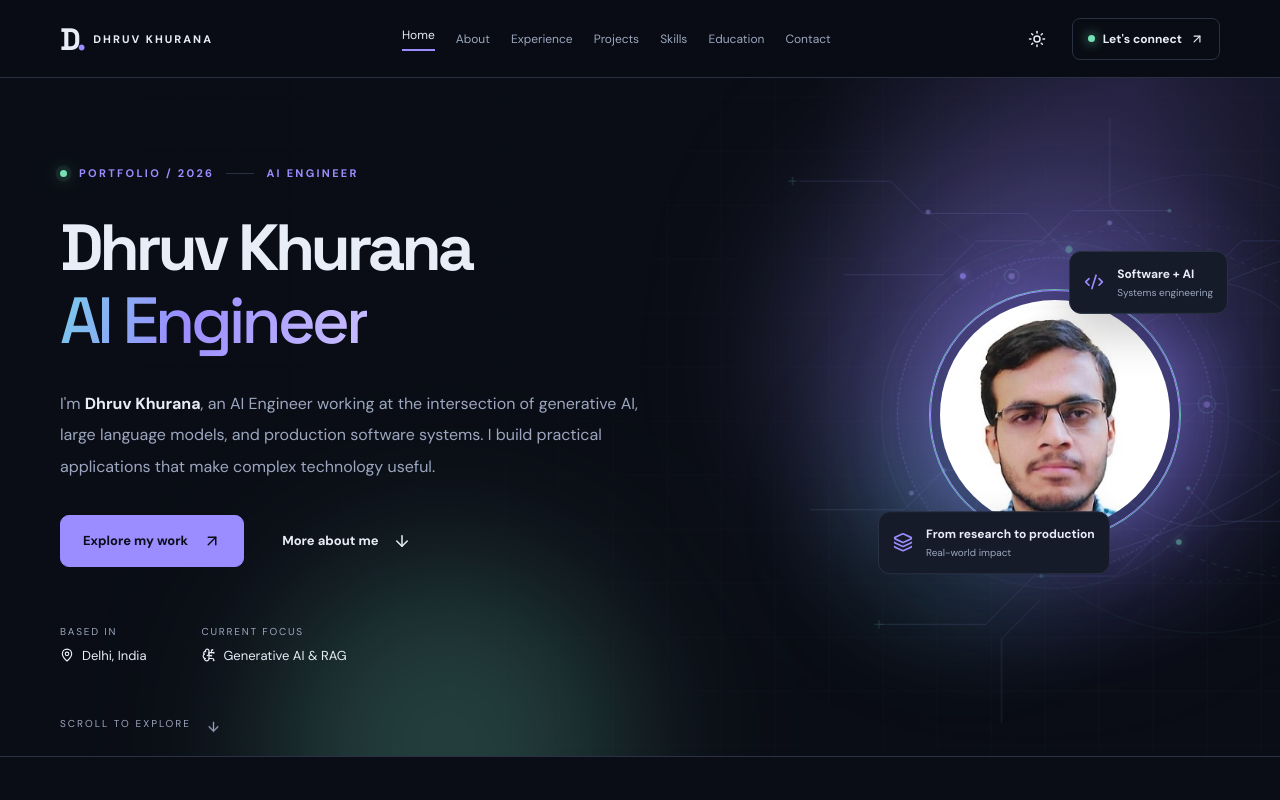
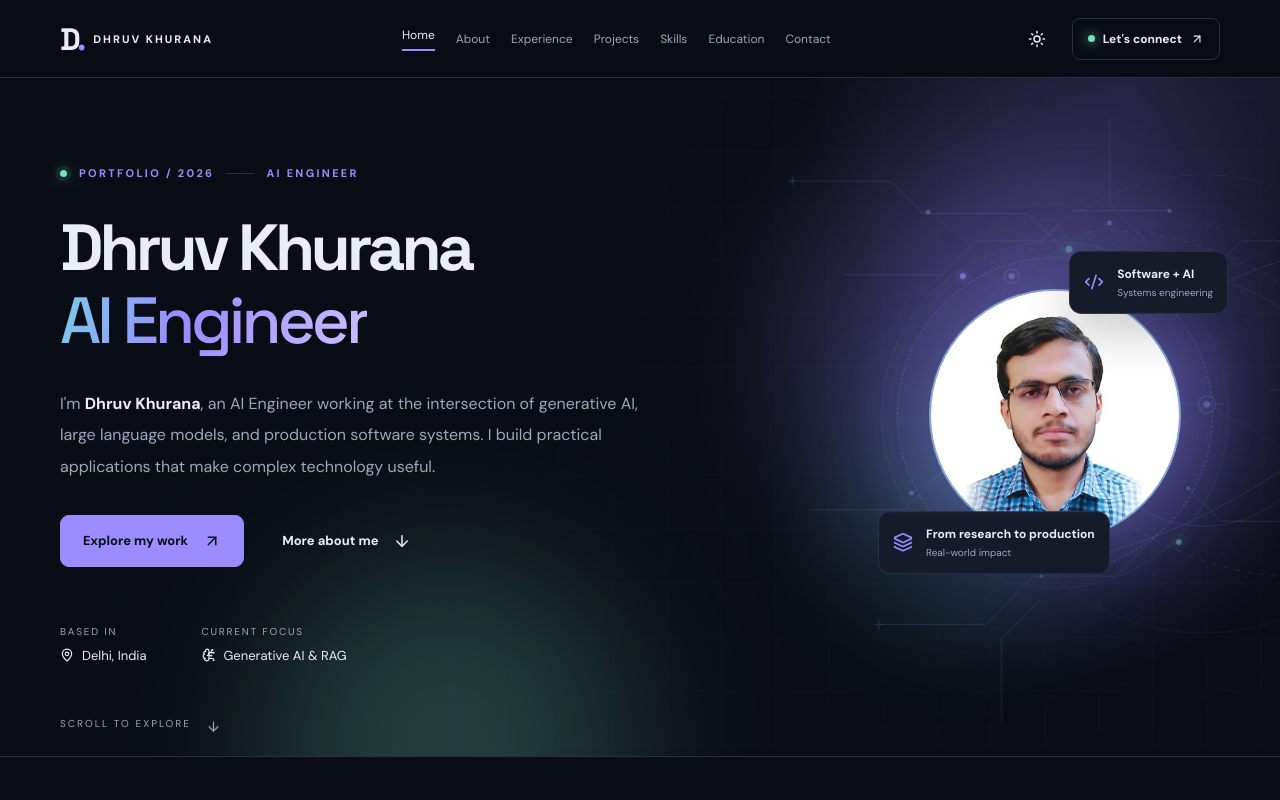
Before and after one commit to DKg156/DKg156.github.io, a React (Vite) app: page / in a window 1280 px wide. Shown: the top 800 px of the page. Built offline with nearby package versions, Linux system fonts and the light colour scheme.

Commit message:
fix: preserve 250px circle while showing natural uncropped head-and-shoulders

```diff
--- a/src/styles.css
+++ b/src/styles.css
@@ -22,8 +22,16 @@ body{background:var(--bg);color:var(--fg);transition:background .25s,color .25s}
 .hero{min-height:650px}
 .hero-layout{grid-template-columns:minmax(0,1fr) minmax(250px,330px);gap:52px;padding:88px 0 92px}
 .hero-art{height:370px;min-width:0}
-.portrait-ring{width:250px;height:250px;max-width:100%;padding:9px;border-radius:50%;box-shadow:0 0 65px #8270c126}
-.portrait-ring img{border-radius:50%;width:100%;height:100%;object-fit:cover;object-position:center 18%;display:block}
+/* Keep a 250px circular frame without enlarging the face to fill its diameter. */
+.portrait-ring{width:250px;height:250px;max-width:100%;padding:9px;border-radius:50%;box-shadow:0 0 65px #8270c126;background:#fff;overflow:hidden;display:flex;align-items:center;justify-content:center}
+.portrait-ring img{
+  display:block;flex:none;width:78%;height:110%;
+  object-fit:contain;object-position:center;
+  border-radius:0;
+  /* Blend the original portrait's straight side edges into the white circle. */
+  -webkit-mask-image:linear-gradient(to right,transparent 0%,#000 18%,#000 82%,transparent 100%);
+  mask-image:linear-gradient(to right,transparent 0%,#000 18%,#000 82%,transparent 100%);
+}
 .float-card.top{right:-8px;top:28px}
 .float-card.bottom{left:-12px;bottom:25px}
 .education-grid{grid-template-columns:minmax(0,610px)}
```
